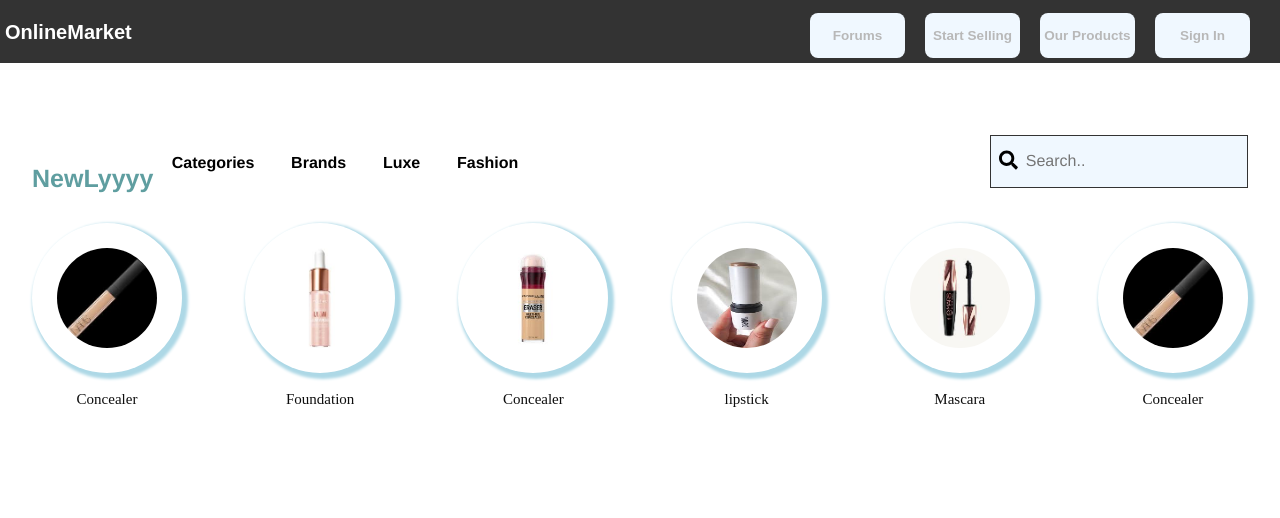
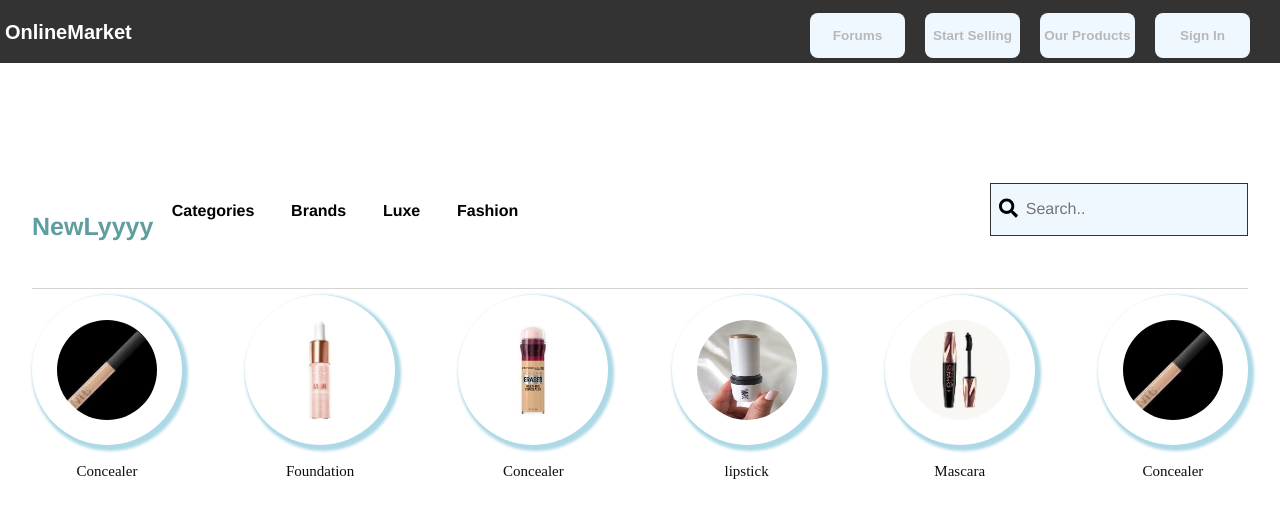
Before and after one commit to n4neha121/ReactProject, a React (Vite) app: page / in a window 1280 px wide. Shown: the top 518 px of the page. Built offline with nearby package versions, Linux system fonts and the light colour scheme.

Commit message:
small change added in

```diff
--- a/src/Components/Card.tsx
+++ b/src/Components/Card.tsx
@@ -1,7 +1,7 @@
 import { FC } from 'react';
-import '../App.css'
+import '../App.css';
 import { COLORS } from '../Constants/Colors';
-import '../Css/Card.css'
+import '../Css/Card.css';
 interface ButtonProps {
     Image?: string;
     name: string;
--- a/src/Css/Home.css
+++ b/src/Css/Home.css
@@ -80,6 +80,7 @@
     justify-content: center;
     display: flex;
 }
+
 .headName {
     color: cadetblue;
     font-family: 'Franklin Gothic Medium', 'Arial Narrow', Arial, sans-serif;
@@ -93,10 +94,11 @@
     font-size: 16px;
     font-weight: bold;
 }
-.inputBox{
+
+.inputBox {
     height: 35px;
     width: 240px;
-    background-color:aliceblue;
+    background-color: aliceblue;
     border: 1px solid #333;
     color: black;
     flex-direction: row;
@@ -105,3 +107,9 @@
     font-family: 'Franklin Gothic Medium', 'Arial Narrow', Arial, sans-serif;
     font-size: 50px;
 }
+
+.line {
+    display: inline-block;
+    width: 100%;
+    border-top: 0.2px solid lightgray;
+}
--- a/src/Pages/HomePage.tsx
+++ b/src/Pages/HomePage.tsx
@@ -82,6 +82,7 @@
                     </div>
                 </div>
             </div>
+            <div className="line"></div>
             <div style={{ flexDirection: 'row', justifyContent: 'space-between', display: 'flex', flexWrap: 'wrap' }}>
                 {Makeuplist.map((item) => (
                     <Card key={item.name} name={item.name} Image={item.image} />
--- a/src/index.css
+++ b/src/index.css
@@ -18,6 +18,7 @@
   color: #646cff;
   text-decoration: inherit;
 }
+
 a:hover {
   color: #535bf2;
 }
@@ -27,7 +28,7 @@
   display: flex;
   place-items: center;
   min-width: 320px;
-  min-height: 70vh;
+  min-height: 85vh;
 }
 
 h1 {
@@ -46,9 +47,11 @@
   cursor: pointer;
   transition: border-color 0.25s;
 }
+
 button:hover {
   border-color: #646cff;
 }
+
 button:focus,
 button:focus-visible {
   outline: 4px auto -webkit-focus-ring-color;
@@ -59,9 +62,11 @@
     color: #213547;
     background-color: #ffffff;
   }
+
   a:hover {
     color: #747bff;
   }
+
   button {
     background-color: #f9f9f9;
   }
```
Also changed, not shown: src/Css/Login.css (indentation only).
